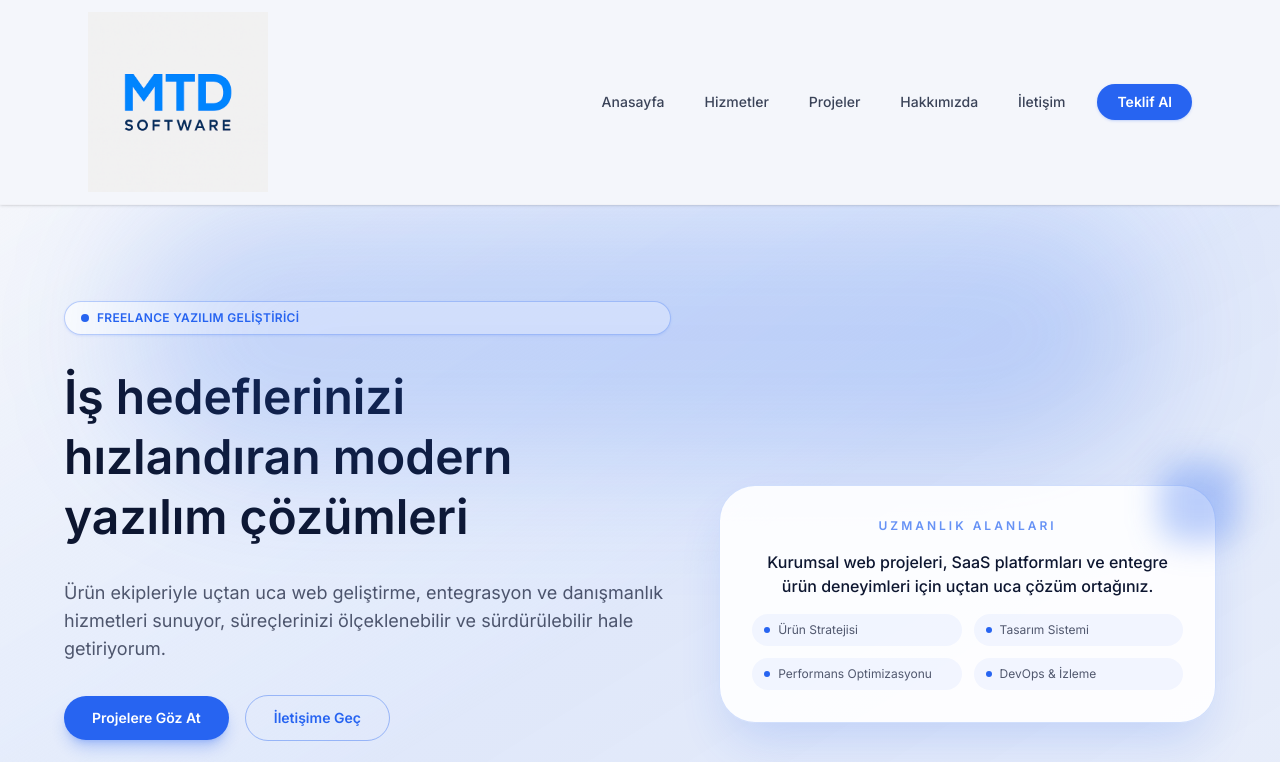
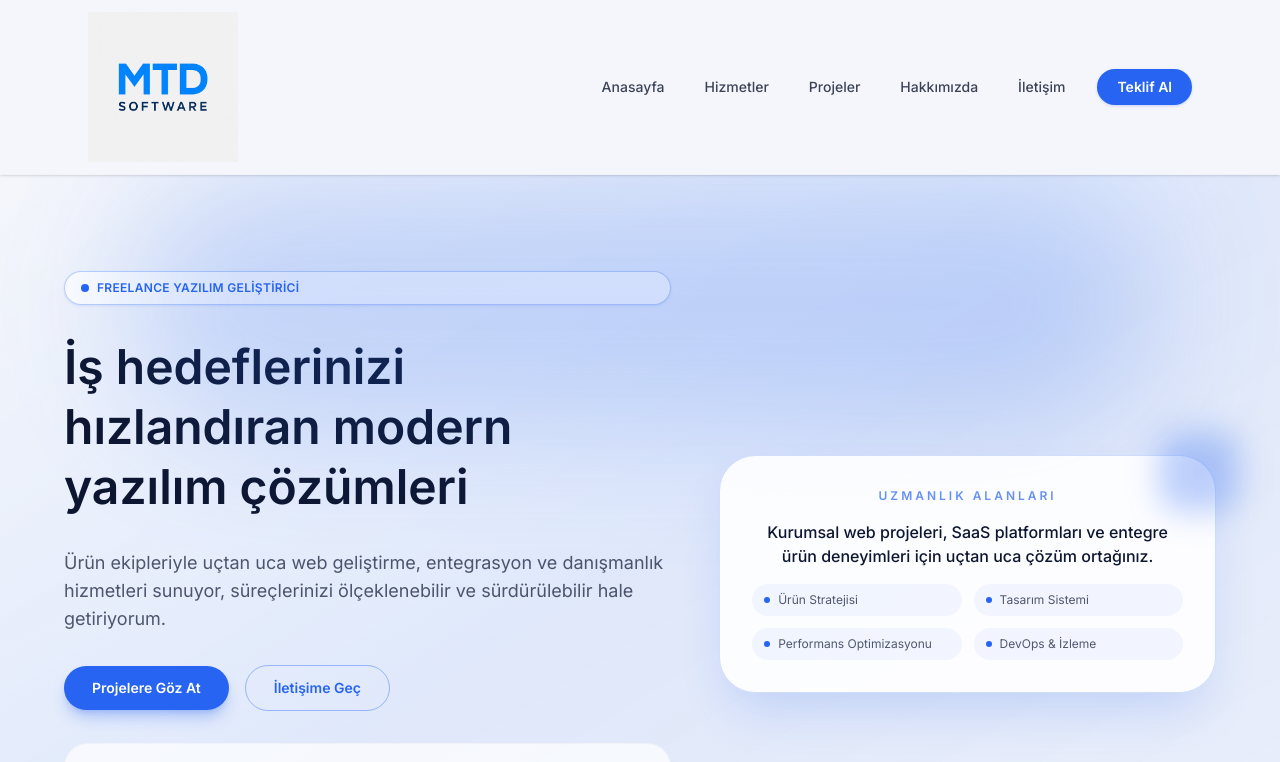
Before and after one commit to Nakataha/mtdsoftware-site, a Next.js app: page / in a window 1280 px wide. Shown: the top 762 px of the page. Built offline with nearby package versions, Linux system fonts and the light colour scheme.

Commit message:
Update logo dimensions and sizes in Header component

```diff
--- a/src/components/layout/Header.tsx
+++ b/src/components/layout/Header.tsx
@@ -46,20 +46,20 @@ export default function Header() {
               <Image
                 src="/MTD_Logo.png"
                 alt="MTD Software"
-                width={180}
-                height={60}
+                width={150}
+                height={50}
                 priority
-                sizes="(min-width:1024px) 180px, (min-width:640px) 170px, 150px"
-                className="h-auto w-[150px] sm:w-[170px] lg:w-[180px] object-contain dark:hidden"
+                sizes="(min-width:1024px) 150px, (min-width:640px) 140px, 110px"
+                className="h-auto w-[110px] sm:w-[140px] lg:w-[150px] object-contain dark:hidden"
               />
               <Image
                 src="/MTD_Logo_Dark.png"
                 alt="MTD Software"
-                width={180}
-                height={60}
+                width={150}
+                height={50}
                 priority
-                sizes="(min-width:1024px) 180px, (min-width:640px) 170px, 150px"
-                className="hidden h-auto w-[150px] sm:w-[170px] lg:w-[180px] object-contain dark:block"
+                sizes="(min-width:1024px) 150px, (min-width:640px) 140px, 110px"
+                className="hidden h-auto w-[110px] sm:w-[140px] lg:w-[150px] object-contain dark:block"
               />
             </span>
           </Link>
@@ -132,18 +132,18 @@ export default function Header() {
                 <Image
                   src="/MTD_Logo.png"
                   alt="MTD Software"
-                  width={140}
-                  height={40}
+                  width={110}
+                  height={25}
                   priority
-                  className="h-auto w-[140px] object-contain dark:hidden"
+                  className="h-auto w-[110px] object-contain dark:hidden"
                 />
                 <Image
                   src="/MTD_Logo_Dark.png"
                   alt="MTD Software"
-                  width={140}
-                  height={40}
+                  width={110}
+                  height={25}
                   priority
-                  className="hidden h-auto w-[140px] object-contain dark:block"
+                  className="hidden h-auto w-[110px] object-contain dark:block"
                 />
               </Link>
               <button
```
